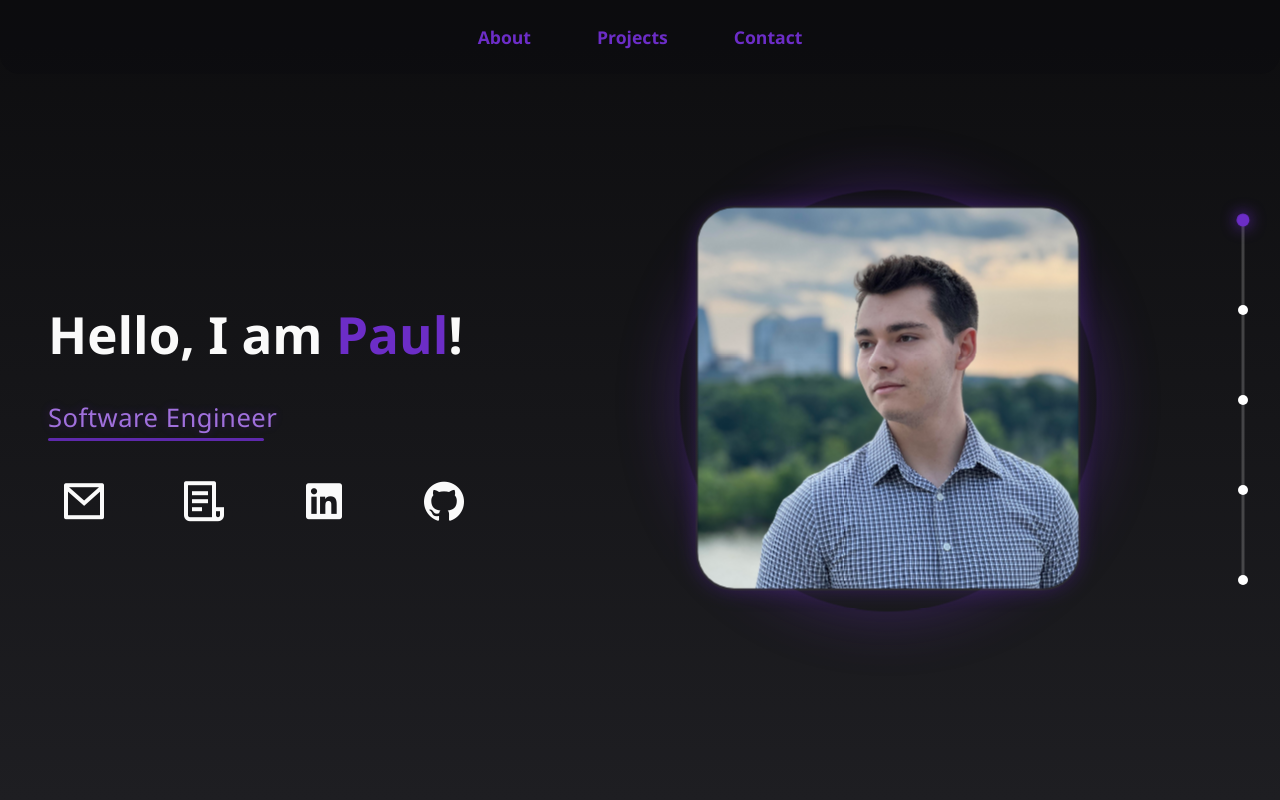
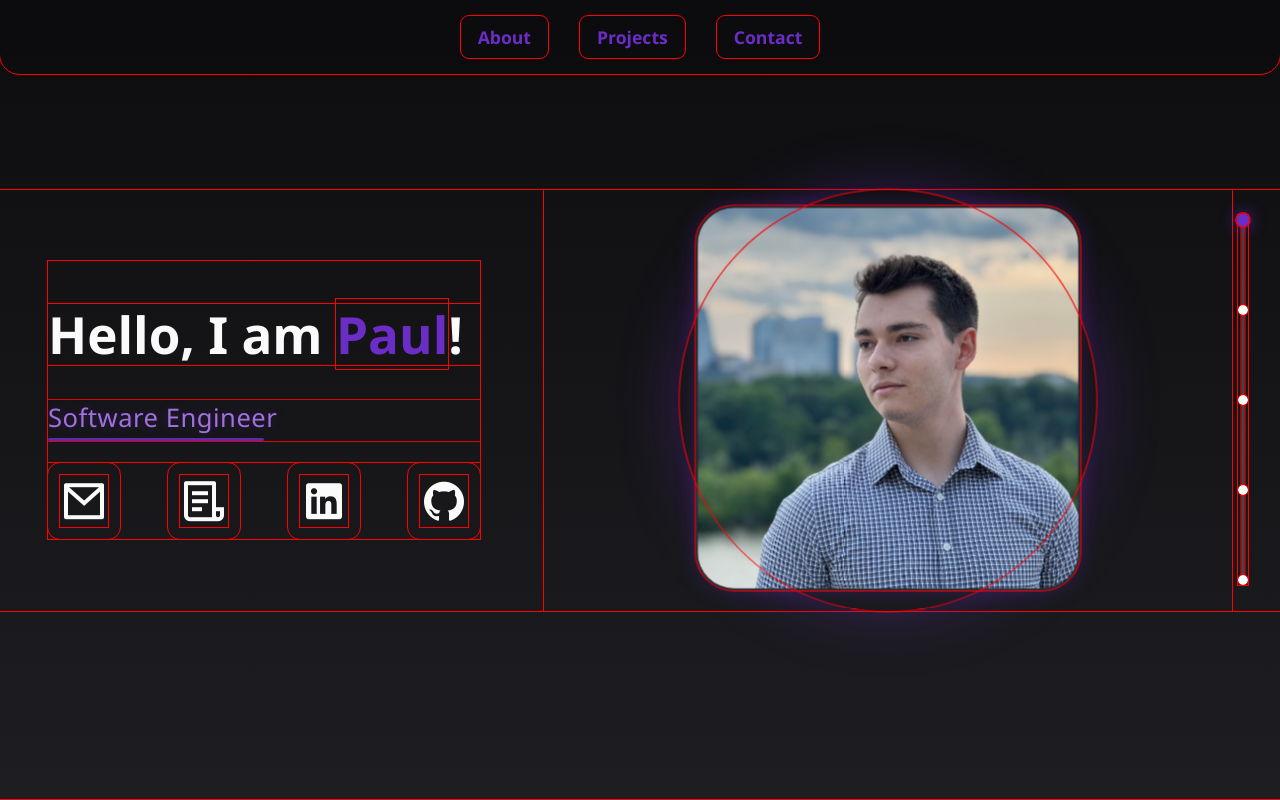
Before and after one commit to paulxro/PortfolioWebsite, a React (Vite) app: page / in a window 1280 px wide. Built offline with nearby package versions, Linux system fonts and the light colour scheme.

Commit message:
Added boxing for debugging.

```diff
--- a/src/contact/css/Contact.css
+++ b/src/contact/css/Contact.css
@@ -23,6 +23,10 @@
     width: 60%;
     padding: 0 2.5rem;
     gap: 2rem;
+}
+
+* {
+  outline: 1px solid red;
 }
 
 .contact-title {
```
